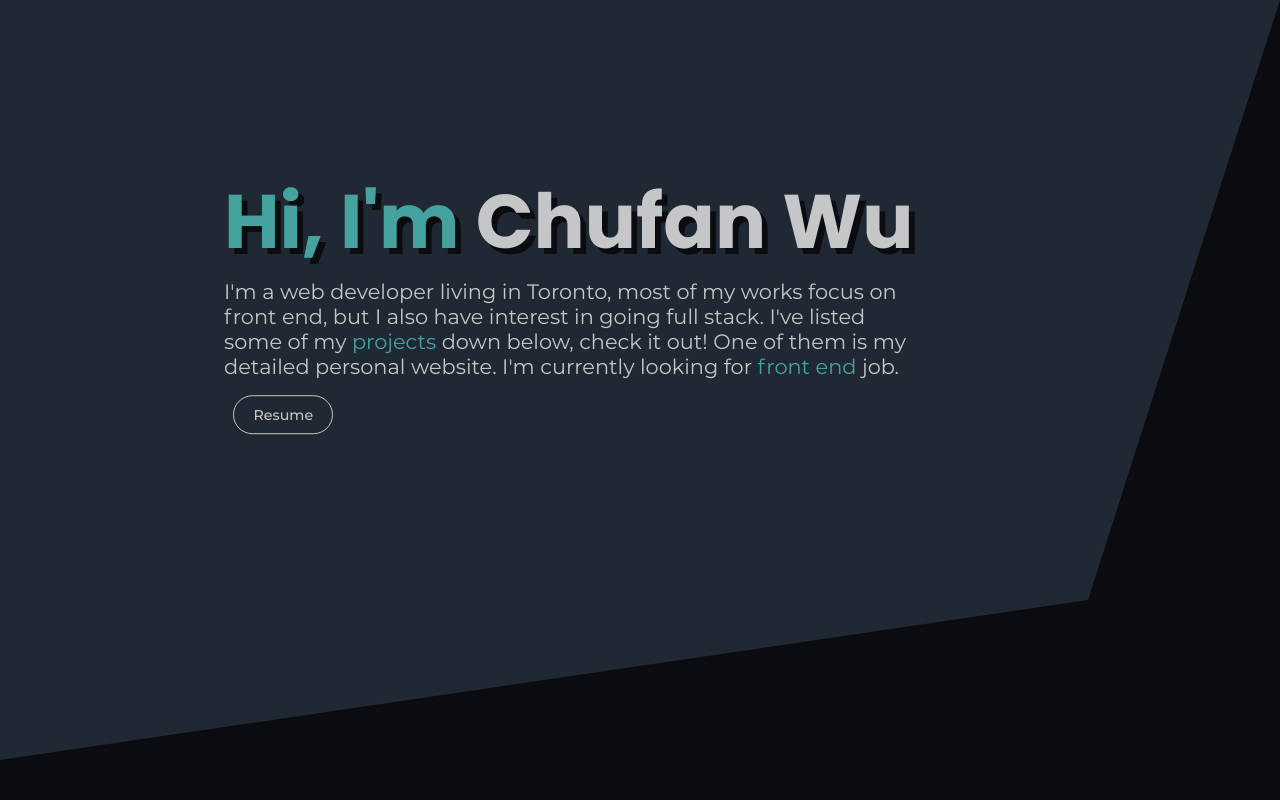
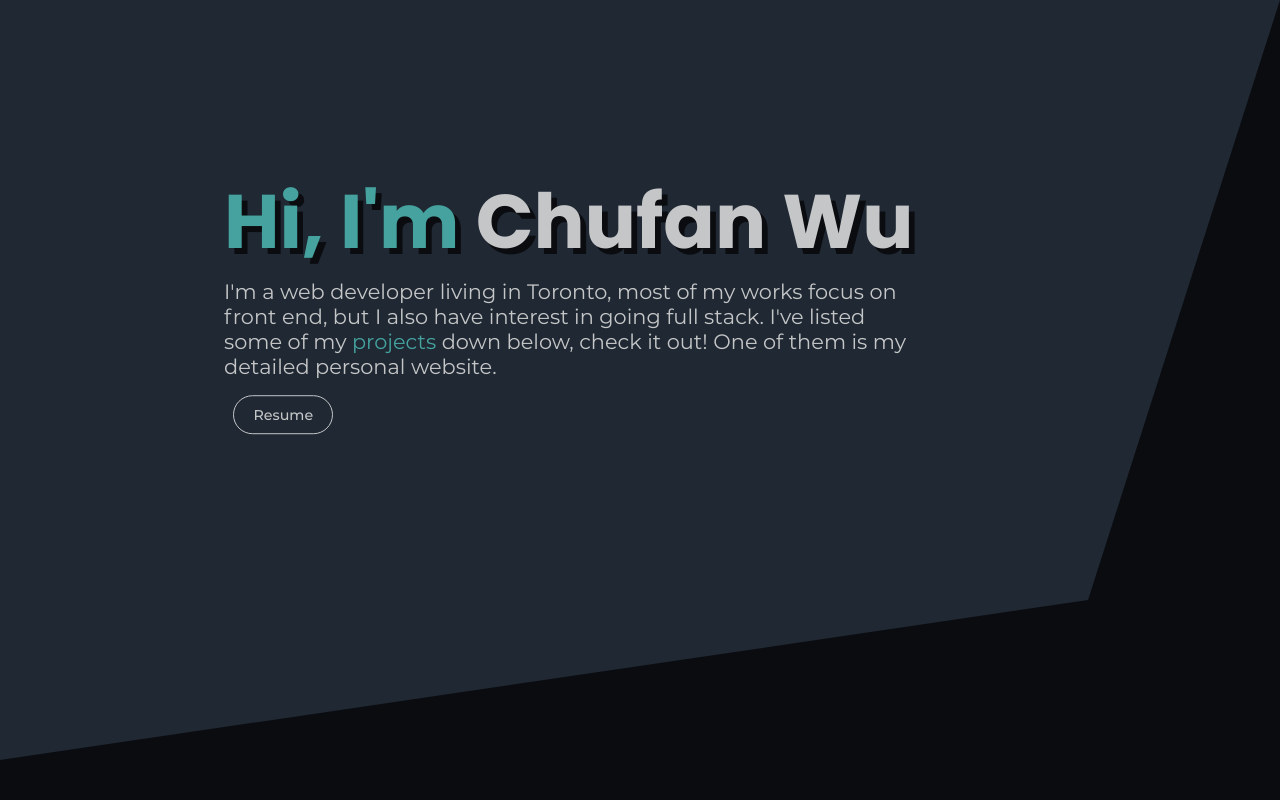
Before and after one commit to wuchufan/portfolio, a website: page index.html in a window 1280 px wide. Shown: the top 800 px of the page. Drawn offline with Linux system fonts and the light colour scheme.

Commit message:
removed lfj

```diff
--- a/index.html
+++ b/index.html
@@ -26,7 +26,9 @@
       <div class="header__text-box">
         <h1 class="header__text-title heading-primary"><span class="header__text--span">Hi, I'm</span> Chufan Wu</h1>
         <p class="header__text-paragraph paragraph-primary u-margin-bottom-tiny">I'm a web developer living in Toronto, most of my works focus on front end, but I also have interest in going full stack. I've listed some of my <span class="text-highlight-primary" >
-          projects </span>down below, check it out! One of them is my detailed personal website. I'm currently looking for <span class="text-highlight-primary">front end</span>  job.</p>
+          projects </span>down below, check it out! One of them is my detailed personal website.
+          <!-- I'm currently looking for <span class="text-highlight-primary">front end</span>  job. -->
+        </p>
         <a href="https://drive.google.com/file/d/1LmWnDKvHn8N2FZIvMVwJV7QmGu6TeHhd/view?usp=sharing" class="u-margin-top-small btn">Resume</a>
       </div>
     </header>
```
